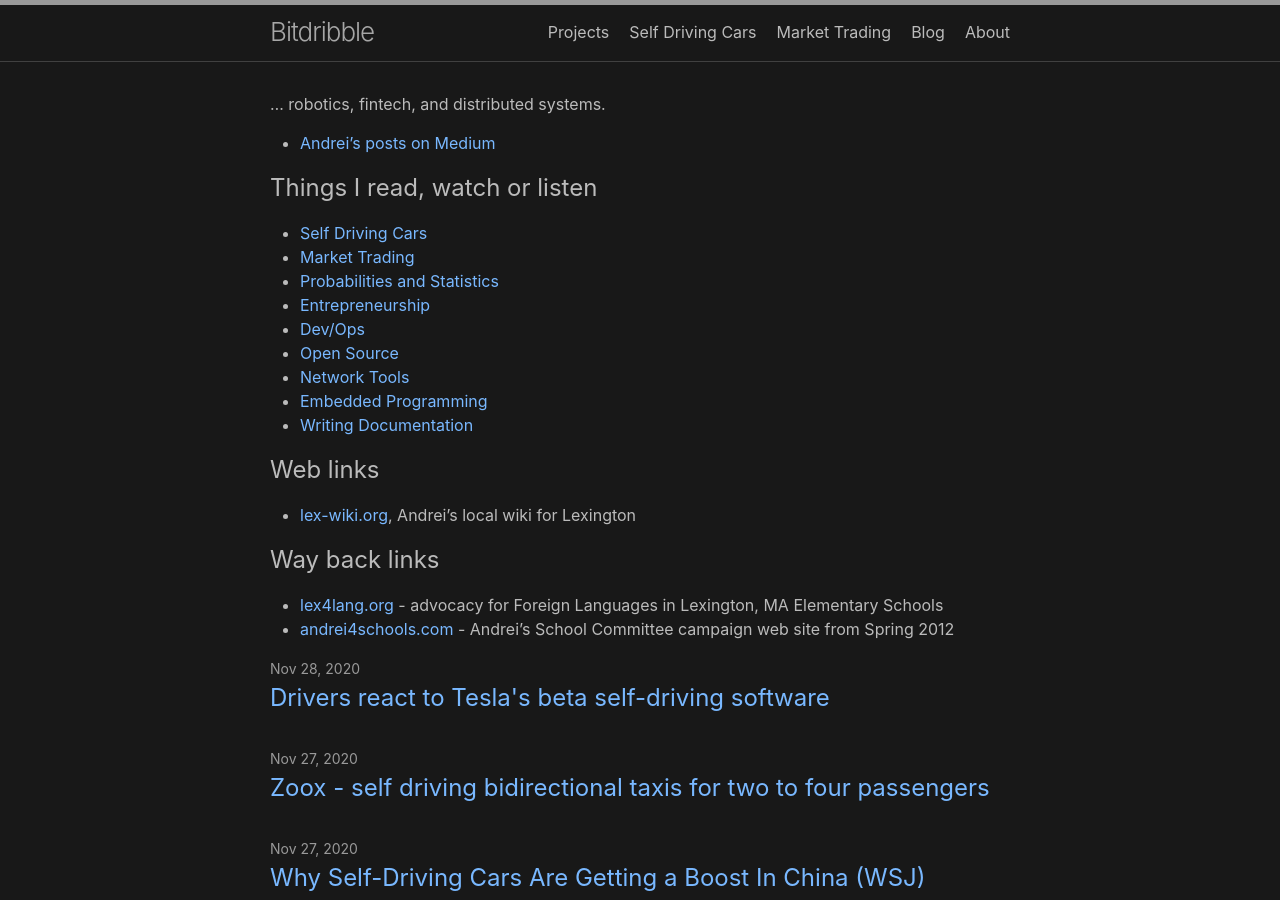
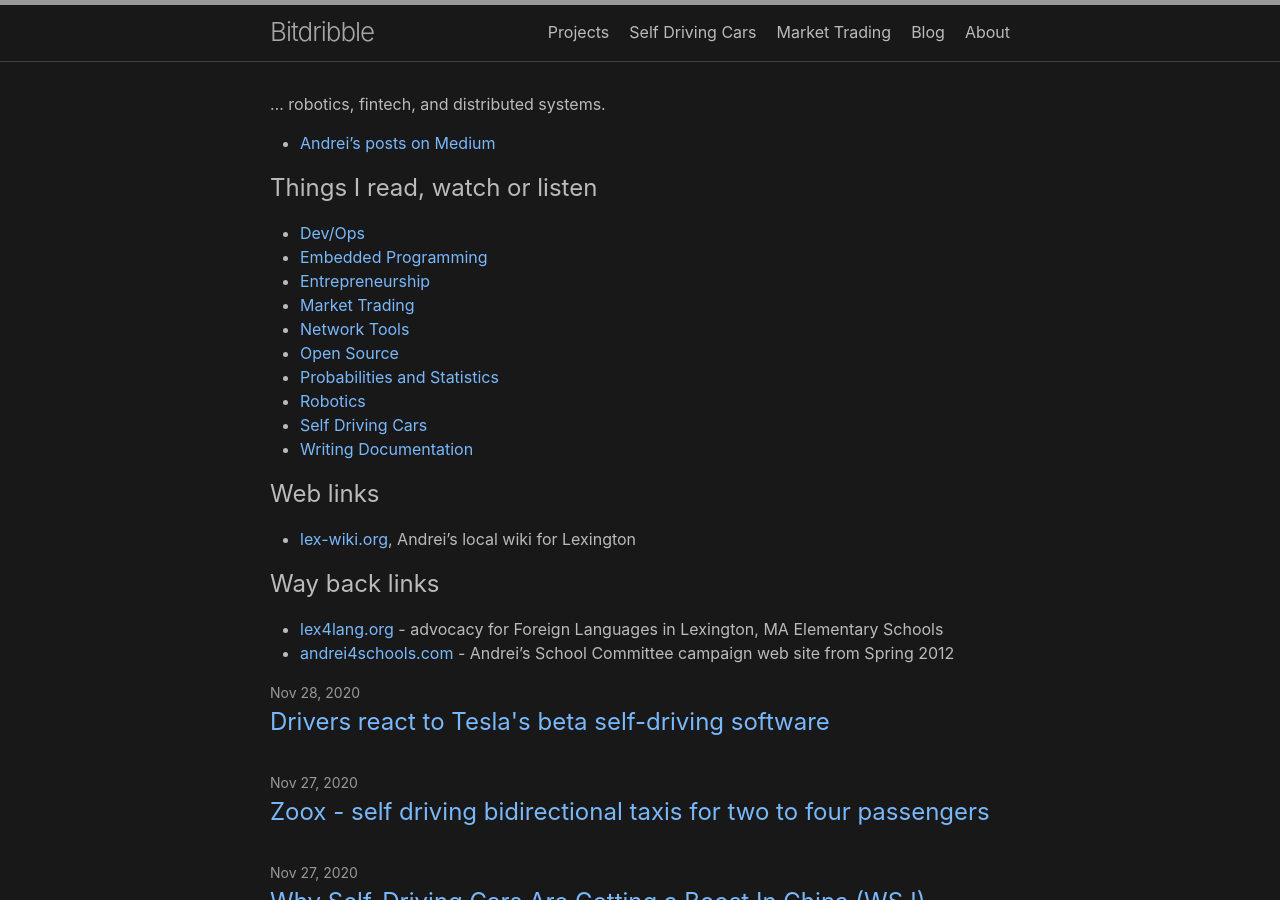
Before and after one commit to analytiq-hub/sigagent.github.io, a Jekyll site: the page built from index.md, in a window 1280 px wide and 900 px high. Built offline with Jekyll 4.4.1, drawn with Linux system fonts in a browser that asks for light colours.

Commit message:
*** empty log message ***

```diff
--- a/index.md
+++ b/index.md
@@ -13,14 +13,15 @@ layout: home
 
 ## Things I read, watch or listen
 
+* [Dev/Ops](devops.md)
+* [Embedded Programming](embedded_programming.md)
+* [Entrepreneurship](entrepreneurship.md)
+* [Market Trading](market_trading.md)
+* [Network Tools](network_tools.md)
+* [Open Source](open_source.md)
+* [Probabilities and Statistics](probabilities_and_statistics.md)
+* [Robotics](robotics.md)
 * [Self Driving Cars](self_driving_cars.md)
-* [Market Trading](market_trading.md)
-* [Probabilities and Statistics](probabilities_and_statistics.md)
-* [Entrepreneurship](entrepreneurship.md)
-* [Dev/Ops](devops.md)
-* [Open Source](open_source.md)
-* [Network Tools](network_tools.md)
-* [Embedded Programming](embedded_programming.md)
 * [Writing Documentation](writing_documentation.md)
 
 ## Web links
```
